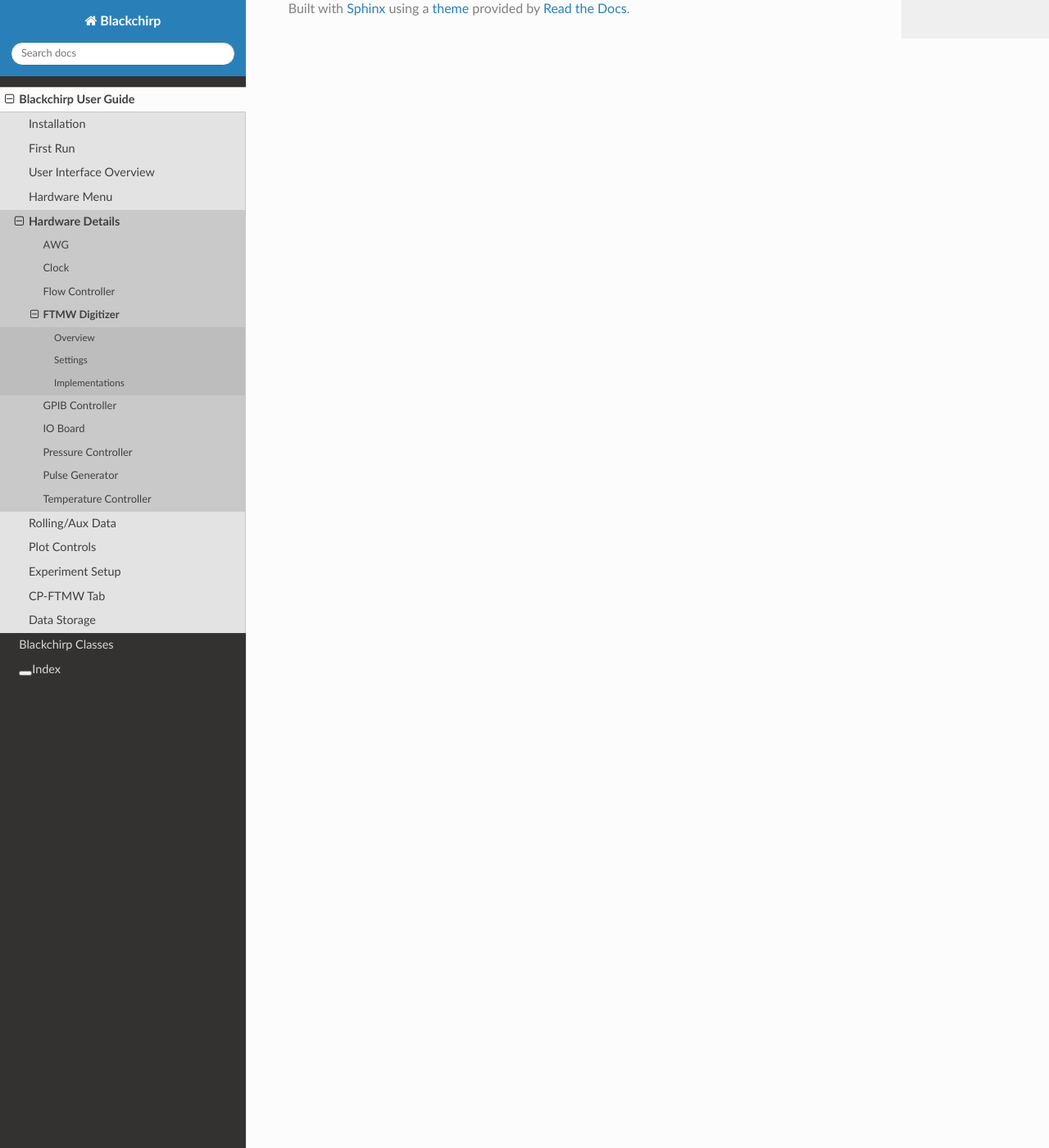
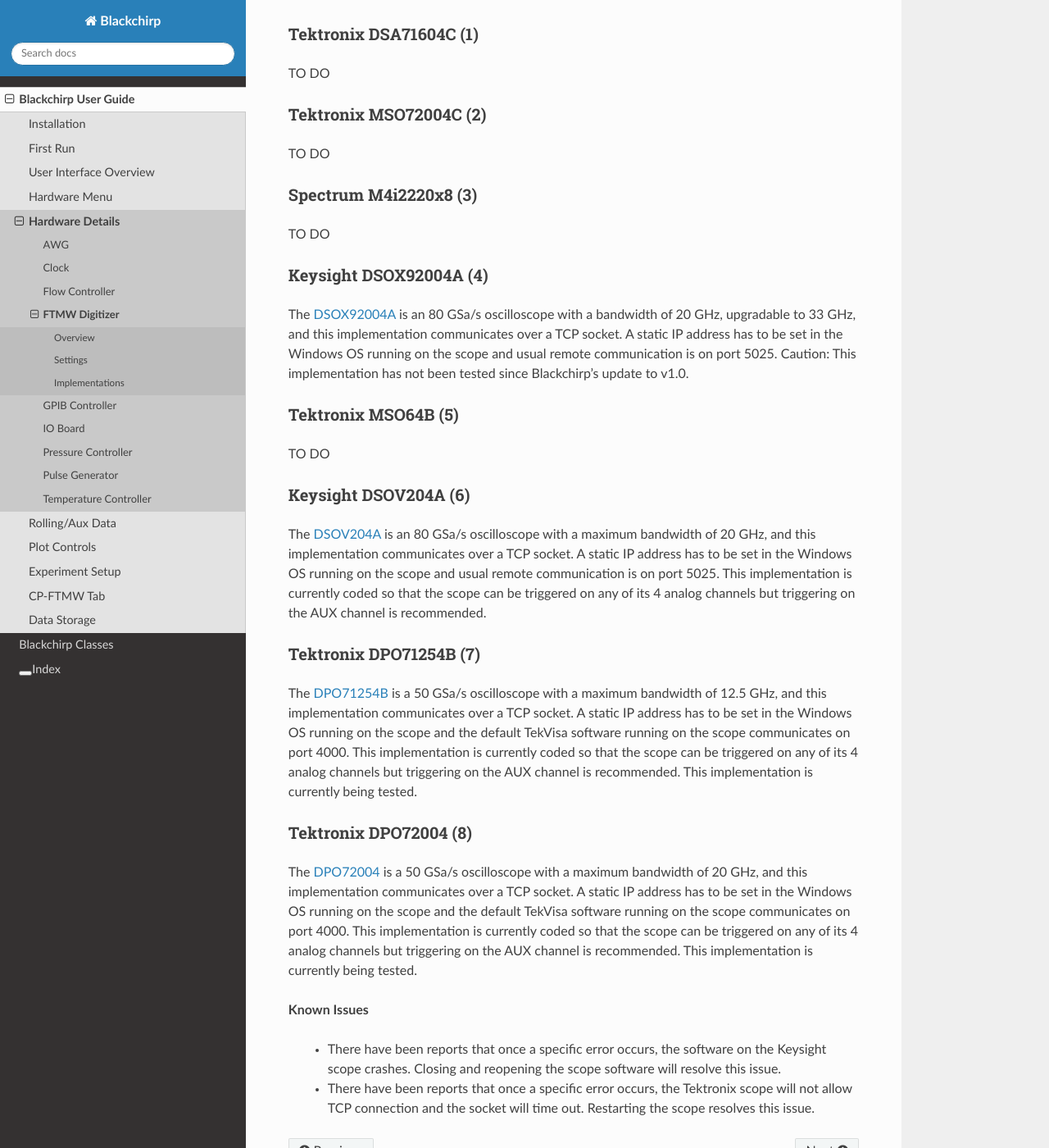
Before and after one commit to kncrabtree/blackchirp, a Sphinx documentation site: the page built from doc/source/user_guide/hw/ftmwdigitizer.rst, in a window 1280 px wide and 1400 px high, scrolled down 1882 px. Shown: the whole window at 82% size. Built offline with Sphinx 7.4.7 and the Read the Docs theme 2.0.0, drawn with Linux system fonts in a browser that asks for light colours; some of the changed text lies outside the part shown.

Commit message:
Added DPO scopes to config.pri.template and started to add to the user guide

```diff
--- a/doc/source/user_guide/hw/ftmwdigitizer.rst
+++ b/doc/source/user_guide/hw/ftmwdigitizer.rst
@@ -36,3 +36,54 @@
 
 Implementations
 ---------------
+
+Virtual (0)
+...........
+
+The virtual implementation can be thought of as a "read-only" device useful during a first build of Blackchirp and/or for a machine that is not connected to any hardware at all (e.g. office or shared group computer) for data analysis purposes.
+
+Tektronix DSA71604C (1)
+.......................
+
+TO DO
+
+Tektronix MSO72004C (2)
+.......................
+
+TO DO
+
+Spectrum M4i2220x8 (3)
+.......................
+
+TO DO
+
+Keysight DSOX92004A (4)
+.......................
+
+The `DSOX92004A <https://www.keysight.com/us/en/product/DSOX92004A/infiniium-high-performance-oscilloscope-20-ghz.html>`_ is an 80 GSa/s oscilloscope with a bandwidth of 20 GHz, upgradable to 33 GHz, and this implementation communicates over a TCP socket. A static IP address has to be set in the Windows OS running on the scope and usual remote communication is on port 5025. Caution: This implementation has not been tested since Blackchirp's update to v1.0.
+
+Tektronix MSO64B (5)
+.......................
+
+TO DO
+
+Keysight DSOV204A (6)
+.......................
+
+The `DSOV204A <https://www.keysight.com/us/en/product/DSOV204A/infiniium-v-series-oscilloscope-20-ghz-4-analog-channels.html>`_ is an 80 GSa/s oscilloscope with a maximum bandwidth of 20 GHz, and this implementation communicates over a TCP socket. A static IP address has to be set in the Windows OS running on the scope and usual remote communication is on port 5025. This implementation is currently coded so that the scope can be triggered on any of its 4 analog channels but triggering on the AUX channel is recommended.
+
+Tektronix DPO71254B (7)
+.......................
+
+The `DPO71254B <https://www.tek.com/en/oscilloscope/dpo70000-mso70000-manual-18>`_ is a 50 GSa/s oscilloscope with a maximum bandwidth of 12.5 GHz, and this implementation communicates over a TCP socket. A static IP address has to be set in the Windows OS running on the scope and the default TekVisa software running on the scope communicates on port 4000. This implementation is currently coded so that the scope can be triggered on any of its 4 analog channels but triggering on the AUX channel is recommended. This implementation is currently being tested.
+
+Tektronix DPO72004 (8)
+.......................
+
+The `DPO72004 <https://www.tek.com/en/oscilloscope/dpo70000-mso70000-manual-18>`_ is a 50 GSa/s oscilloscope with a maximum bandwidth of 20 GHz, and this implementation communicates over a TCP socket. A static IP address has to be set in the Windows OS running on the scope and the default TekVisa software running on the scope communicates on port 4000. This implementation is currently coded so that the scope can be triggered on any of its 4 analog channels but triggering on the AUX channel is recommended. This implementation is currently being tested.
+
+
+**Known Issues**
+
+ * There have been reports that once a specific error occurs, the software on the Keysight scope crashes. Closing and reopening the scope software will resolve this issue.
+ * There have been reports that once a specific error occurs, the Tektronix scope will not allow TCP connection and the socket will time out. Restarting the scope resolves this issue.
```
Also changed, not shown: doc/source/user_guide/experiment/chirp_setup.rst (+23 -0 lines), doc/source/user_guide/hw/awg.rst (+5 -5 lines), doc/source/user_guide/installation.rst (+6 -4 lines), 1 other file.
